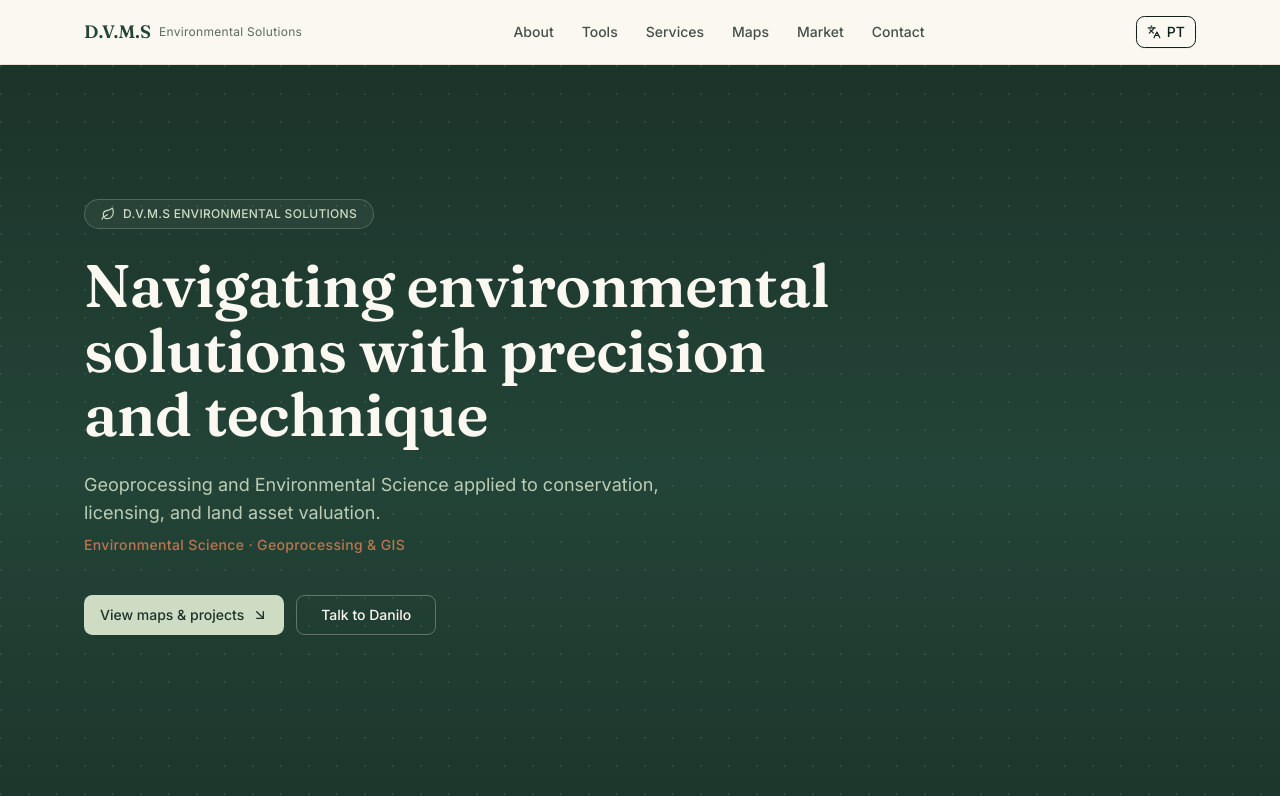
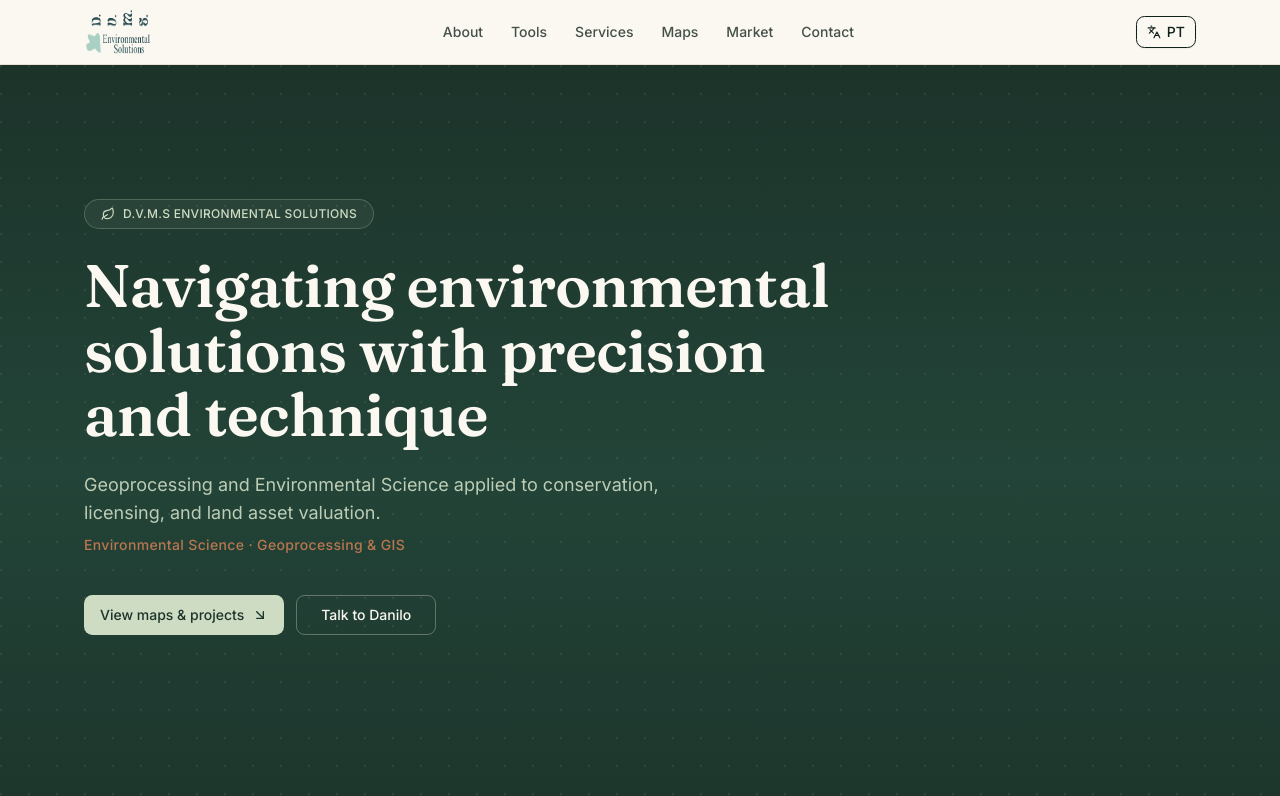
Before and after one commit to leocoreixas/portfolio, a React (Vite) app: page / in a window 1280 px wide. Shown: the top 796 px of the page. Built offline with nearby package versions, Linux system fonts and the light colour scheme.

Commit message:
fix: design title

```diff
--- a/index.html
+++ b/index.html
@@ -2,7 +2,7 @@
 <html lang="pt-BR">
   <head>
     <meta charset="UTF-8" />
-    <link rel="icon" type="image/svg+xml" href="/favicon.svg" />
+    <link rel="icon" type="image/svg+xml" href="./src/assets/projects/Portfolio_Mapas_Profissionais_fundo.jpg" />
     <meta name="viewport" content="width=device-width, initial-scale=1.0" />
     <meta
       name="description"
--- a/src/components/layout/Header.tsx
+++ b/src/components/layout/Header.tsx
@@ -8,6 +8,7 @@ import {
   SheetTrigger,
 } from '@/components/ui/sheet'
 import { Button } from '@/components/ui/button'
+import portfolioMapasProfissionais from '@/assets/projects/Portfolio_Mapas_Profissionais.png'
 
 const NAV_ITEMS = [
   { key: 'about', href: '#sobre' },
@@ -25,12 +26,9 @@ export function Header() {
     <header className="sticky top-0 z-40 border-b border-border/70 bg-paper-50/85 backdrop-blur-md">
       <div className="mx-auto flex h-16 max-w-6xl items-center justify-between px-5">
         <a href="#top" className="flex items-center gap-2">
-          <span className="font-display text-lg font-semibold text-forest-800">
-            D.V.M.S
-          </span>
-          <span className="hidden text-xs tracking-wide text-muted-foreground sm:inline">
-            Environmental Solutions
-          </span>
+          <img src={portfolioMapasProfissionais}
+          style={{minWidth: '77px', minHeight: '57px'}}
+          alt="Portfolio Mapas Profissionais" className="h-8 w-8" />
         </a>
 
         <nav className="hidden items-center gap-1 md:flex">
--- a/src/lib/projects.ts
+++ b/src/lib/projects.ts
@@ -6,7 +6,6 @@ import maricaWildlife from '@/assets/projects/marica-soltura-classificacao.jpg'
 import niteroiCycling from '@/assets/projects/niteroi-cicloviario.jpg'
 import serraDaCanastra from '@/assets/projects/serra-da-canastra.jpg'
 import riparianVegetation from '@/assets/projects/vegetacao-ciliar.jpg'
-
 export interface Project {
   id: string
   image: string
```
Also changed, not shown: src/assets/projects/Portfolio_Mapas_Profissionais.png (added), src/assets/projects/Portfolio_Mapas_Profissionais_fundo.jpg (added).
